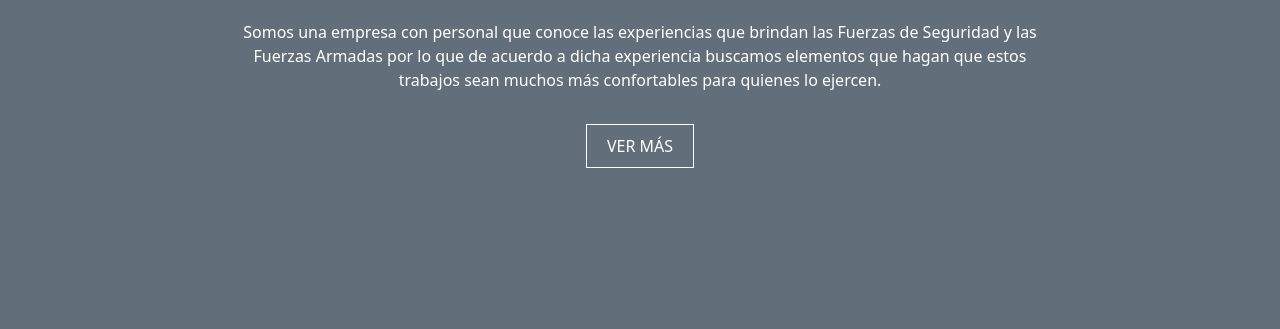
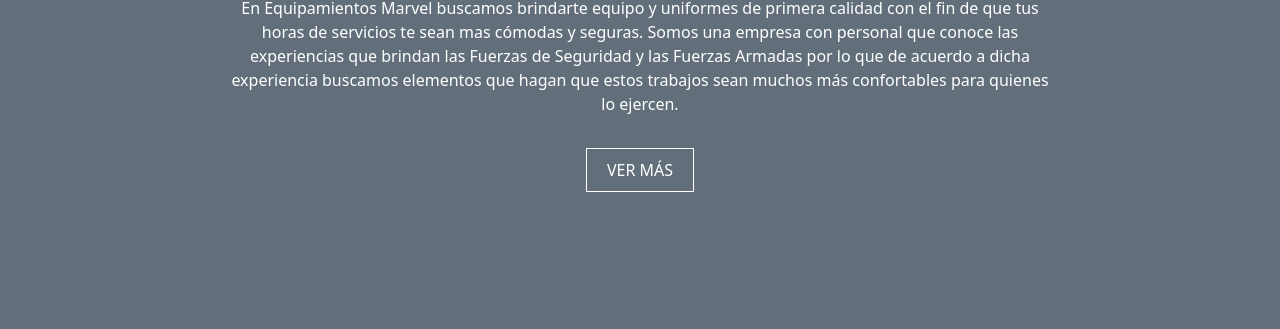
Before and after one commit to uri21199/Equipamientos-Marvel, a website: page index.html in a window 1280 px wide. Shown: the part 375-704 px from the top of the page. Drawn offline with nearby package versions, Linux system fonts and the light colour scheme.

Commit message:
Texto ampliado

```diff
--- a/index.html
+++ b/index.html
@@ -96,7 +96,7 @@
 <section class="portada">
     <div class="portadaContent">
         <h1>Equipamientos Marvel</h1>
-        <p> Somos una empresa con personal que conoce las experiencias que brindan las Fuerzas de Seguridad y las Fuerzas Armadas por lo que de acuerdo a dicha experiencia buscamos elementos que hagan que estos trabajos sean muchos más confortables para quienes lo ejercen.</p>
+        <p>En Equipamientos Marvel buscamos brindarte equipo y uniformes de primera calidad con el fin de que tus horas de servicios te sean mas cómodas y seguras. Somos una empresa con personal que conoce las experiencias que brindan las Fuerzas de Seguridad y las Fuerzas Armadas por lo que de acuerdo a dicha experiencia buscamos elementos que hagan que estos trabajos sean muchos más confortables para quienes lo ejercen.</p>
         <a href="#inicio">Ver Más</a>
     </div>
 </section>
```
